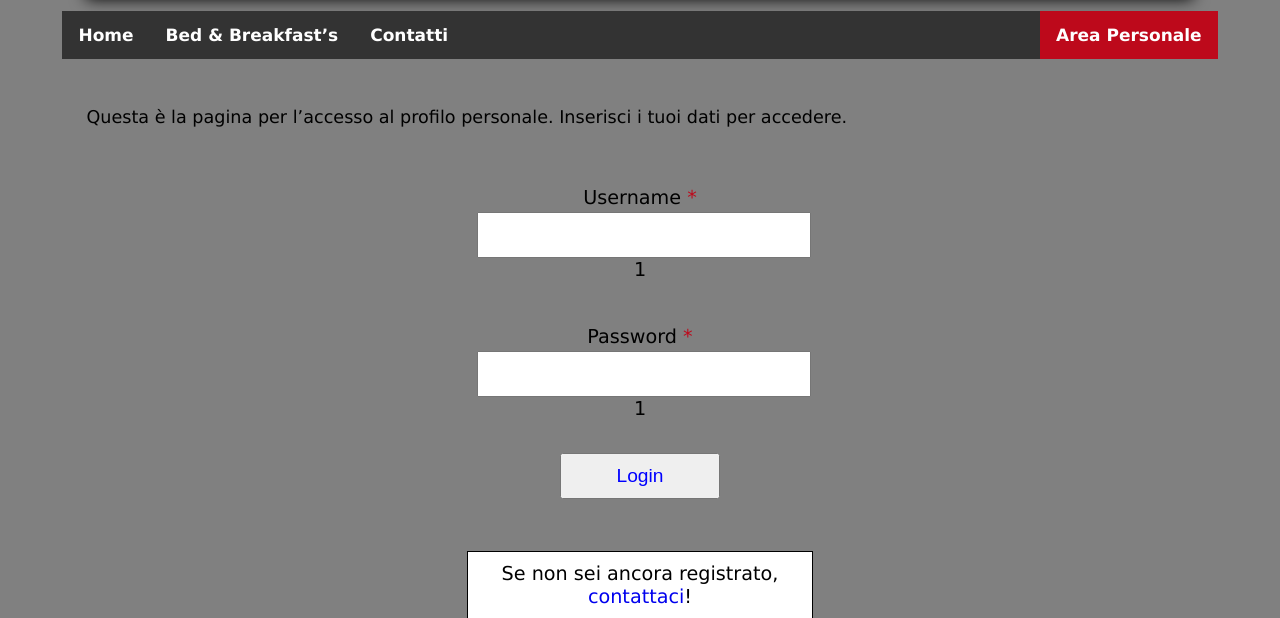
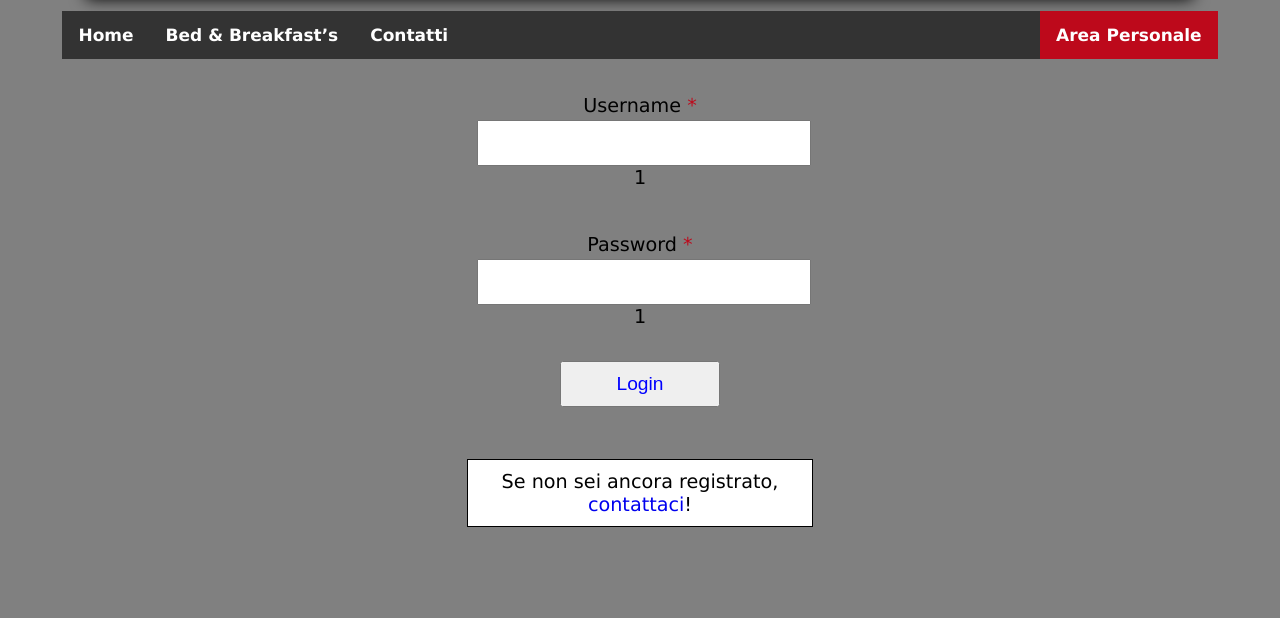
Before and after one commit to TheJack95/TecWeb, a PHP site: page /login.php?err=1 in a window 1280 px wide. Shown: the part 160-778 px from the top of the page. Run offline with PHP 8.4, Linux system fonts and the light colour scheme.

Commit message:
aggiornato file login

```diff
--- a/login.php
+++ b/login.php
@@ -8,7 +8,7 @@
 		<link rel="stylesheet" type="text/css" href="fogliocss.css" media="screen"/>
 		<link rel="stylesheet" type="text/css" href="menu.css" />
 		<link rel="stylesheet" type="text/css" href="footer.css"/>
-        <link rel="stylesheet" media="screen and (max-width:600px)" href="cssMOBILE.css" />
+        	<link rel="stylesheet" media="screen and (max-width:600px)" href="cssMOBILE.css"/>
 	</head>
 
 	<body id="AP">
@@ -25,15 +25,13 @@
 					Bed &amp; Breakfast&rsquo;s
 				</div>
 			</div>
+
 			<h1 id="titolo">
 				<span xml:lang="en">BED &amp; BREAKFAST&rsquo;S</span> <abbr title="Giulia Erik Giacomo">GEG</abbr>
 			</h1>
 		</div>
 
 		<?php error_reporting(0); include("menu.php"); ?>
-		<p class="testo">
-			Questa &egrave; la pagina per l&rsquo;accesso al profilo personale. Inserisci i tuoi dati per accedere.
-		</p>
 
 		<form id="login" action="areaPrivata.php" method="post">
 			<div class="nome">
```
Lines whose indentation alone changed are shown as unchanged.
